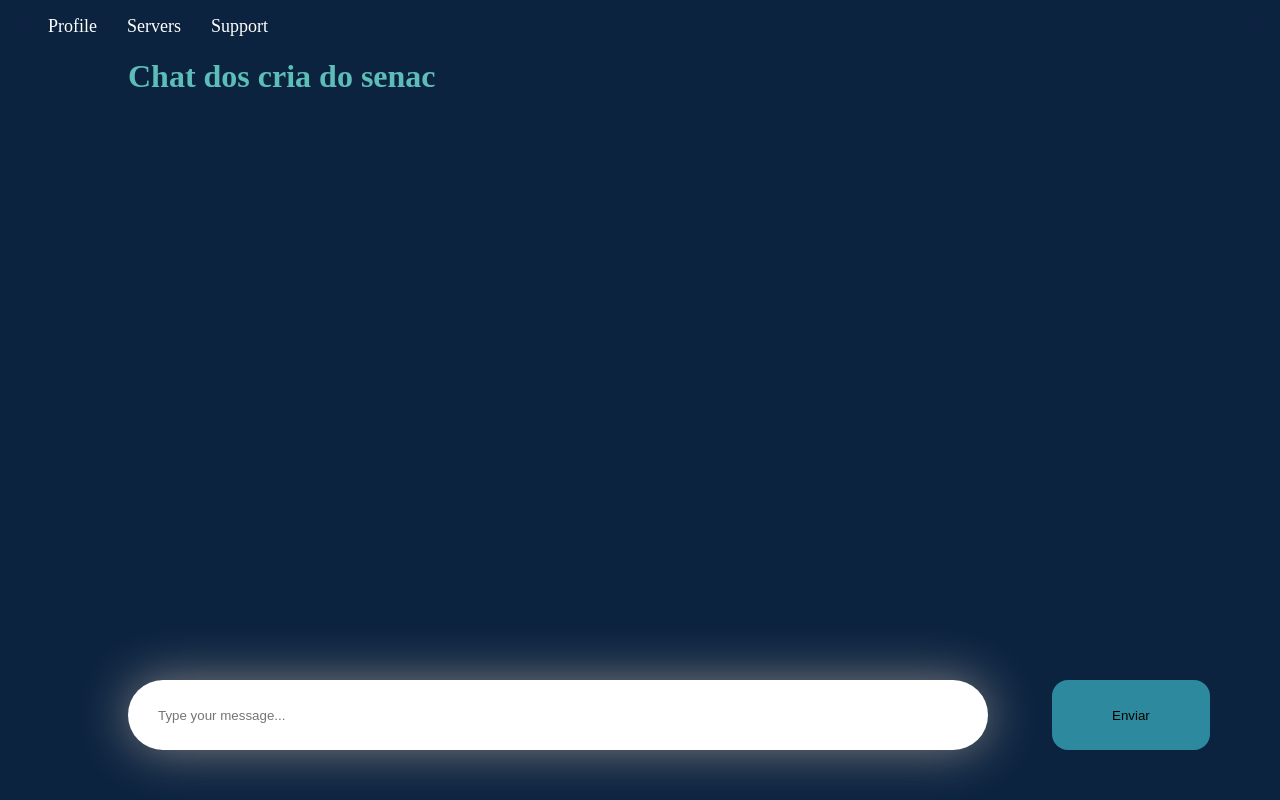
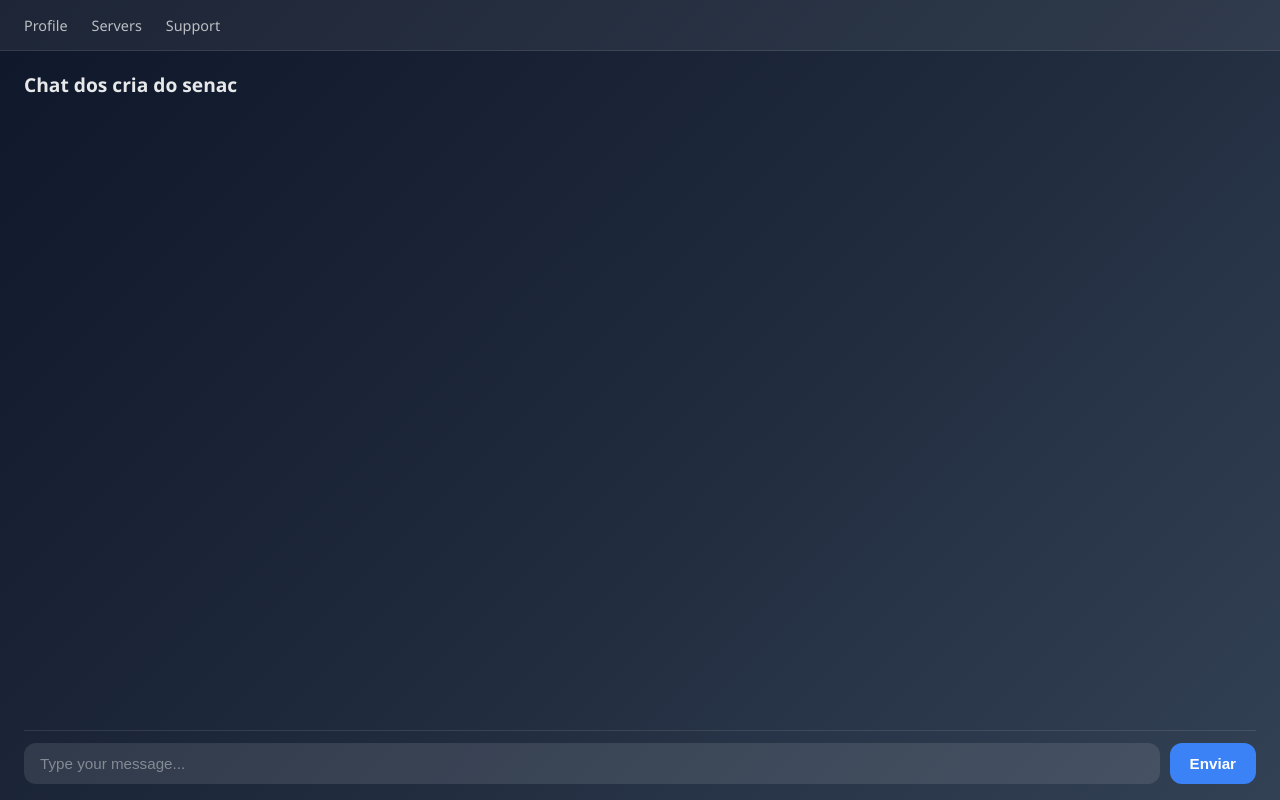
Before and after one commit to carneiroo1/Chat-app, a Flask app: page /chat in a window 1280 px wide. Run offline with Flask 3, Linux system fonts and the light colour scheme; a user stored in the database is signed in; some libraries are stand-ins or nearby versions.

Commit message:
css fixes

```diff
--- a/static/chat.css
+++ b/static/chat.css
@@ -1,56 +1,140 @@
-:root {
-    --cor1: #0c2340;
-    --cor2: #1a4a6e;
-    --cor3: #2d8a9e;
-    --cor4: #5cbdb9;
+* {
+    margin: 0;
+    padding: 0;
+    box-sizing: border-box;
 }
 
-header {
-    background-color: none;
-    backdrop-filter: blur(10px);
+:root {
+    --glass: rgba(255, 255, 255, 0.06);
+    --glass-border: rgba(255, 255, 255, 0.1);
+    --input-bg: rgba(255, 255, 255, 0.1);
+    --accent: #3b82f6;
+    --accent-hover: #2563eb;
 }
 
-header ul {
-    list-style-type: none;
+body {
+    font-family: "Segoe UI", sans-serif;
+    height: 100vh;
     display: flex;
-    gap: 30px;
-}
-
-header a {
-    text-decoration: none;
-    font-size: 18px;
+    flex-direction: column;
+    background: linear-gradient(
+        135deg,
+        #0f172a,
+        #1e293b,
+        #334155
+    );
     color: white;
 }
 
-body {
-    background-color: #0c2340;
-    color: #5cbdb9;
+/* HEADER / NAV */
+header {
+    padding: 14px 24px;
+    background: var(--glass);
+    border-bottom: 1px solid var(--glass-border);
 }
 
+nav ul {
+    list-style: none;
+    display: flex;
+    gap: 24px;
+}
+
+nav ul li a {
+    color: rgba(255, 255, 255, 0.7);
+    text-decoration: none;
+    font-size: 0.9rem;
+    transition: 0.2s;
+}
+
+nav ul li a:hover {
+    color: white;
+}
+
+/* MAIN */
 main {
-    width: 80vw;
-    margin: auto;
+    flex: 1;
+    display: flex;
+    flex-direction: column;
+    padding: 20px 24px 16px;
+    overflow: hidden;
+}
+
+main h1 {
+    font-size: 1.2rem;
+    font-weight: 700;
+    margin-bottom: 16px;
+    color: rgba(255, 255, 255, 0.9);
+}
+
+/* LISTA DE MENSAGENS */
+#message-list {
+    flex: 1;
+    list-style: none;
+    display: flex;
+    flex-direction: column;
+    gap: 10px;
+    overflow-y: auto;
+    margin-bottom: 16px;
+}
+
+#message-list li {
+    max-width: 70%;
+    padding: 10px 14px;
+    border-radius: 16px;
+    border-bottom-left-radius: 4px;
+    font-size: 0.9rem;
+    line-height: 1.5;
+    background: var(--input-bg);
+    align-self: flex-start;
+}
+
+/* INPUT + BOTÃO */
+.send-message-input-button {
+    display: flex;
+    gap: 10px;
+    align-items: center;
+    padding-top: 12px;
+    border-top: 1px solid var(--glass-border);
 }
 
 #message {
+    flex: 1;
+    padding: 12px 16px;
     border: none;
-    width: 800px;
-    height: 60px;
-    padding: 5px 30px;
-    border-radius: 50px;
-    box-shadow: 0px 0px 50px gray;
+    border-radius: 12px;
+    background: var(--input-bg);
+    color: white;
+    font-size: 0.95rem;
+    outline: none;
+    transition: 0.3s;
+}
+
+#message::placeholder {
+    color: rgba(255, 255, 255, 0.4);
+}
+
+#message:focus {
+    background: rgba(255, 255, 255, 0.15);
+    box-shadow: 0 0 0 2px #60a5fa;
 }
 
 #button-enviar {
-    padding: 7.5px 60px;
+    padding: 12px 20px;
     border: none;
-    background-color: #2d8a9e;
-    border-radius: 1rem;
+    border-radius: 12px;
+    background: var(--accent);
+    color: white;
+    font-size: 0.95rem;
+    font-weight: 600;
+    cursor: pointer;
+    transition: 0.3s;
 }
 
-.send-message-input-button {
-    position: fixed;
-    bottom: 50px;
-    display: flex;
-    gap: 5vw;
+#button-enviar:hover {
+    background: var(--accent-hover);
+    transform: translateY(-2px);
 }
+
+#button-enviar:active {
+    transform: translateY(0);
+}
```
